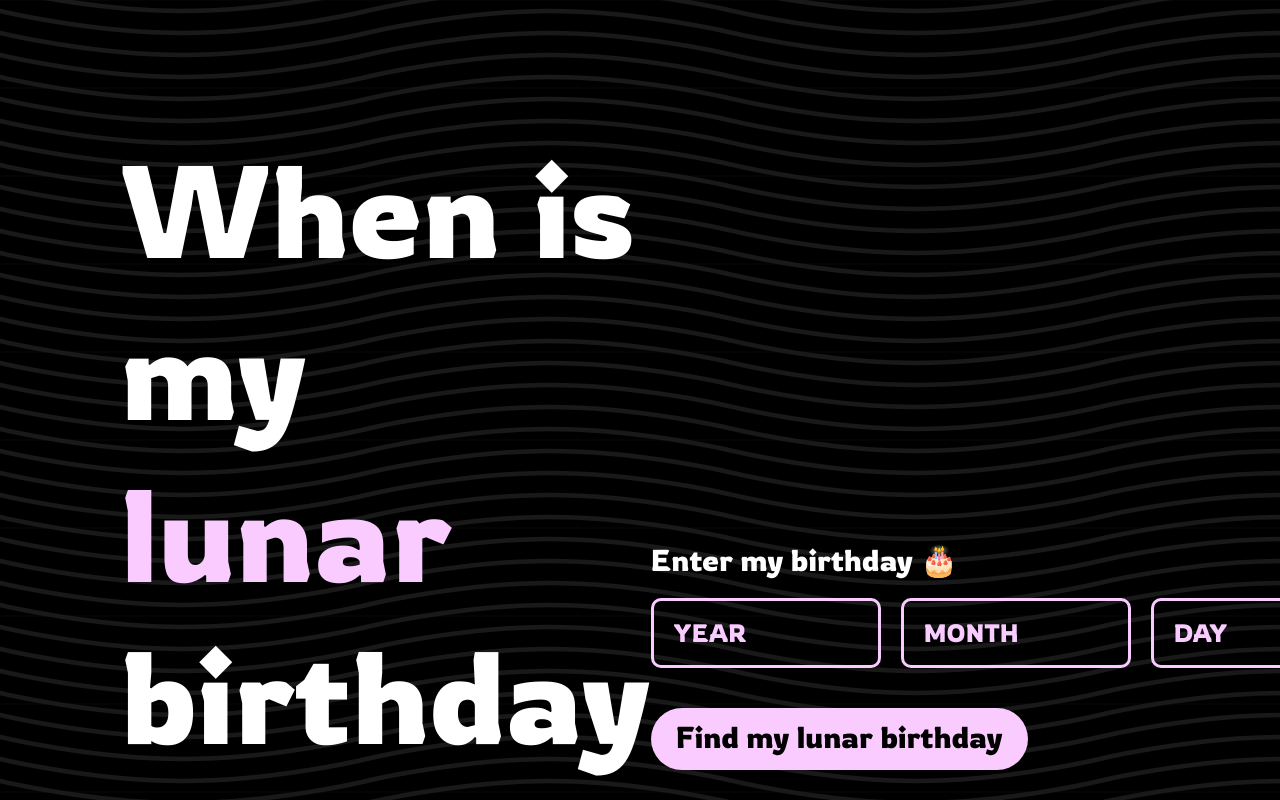
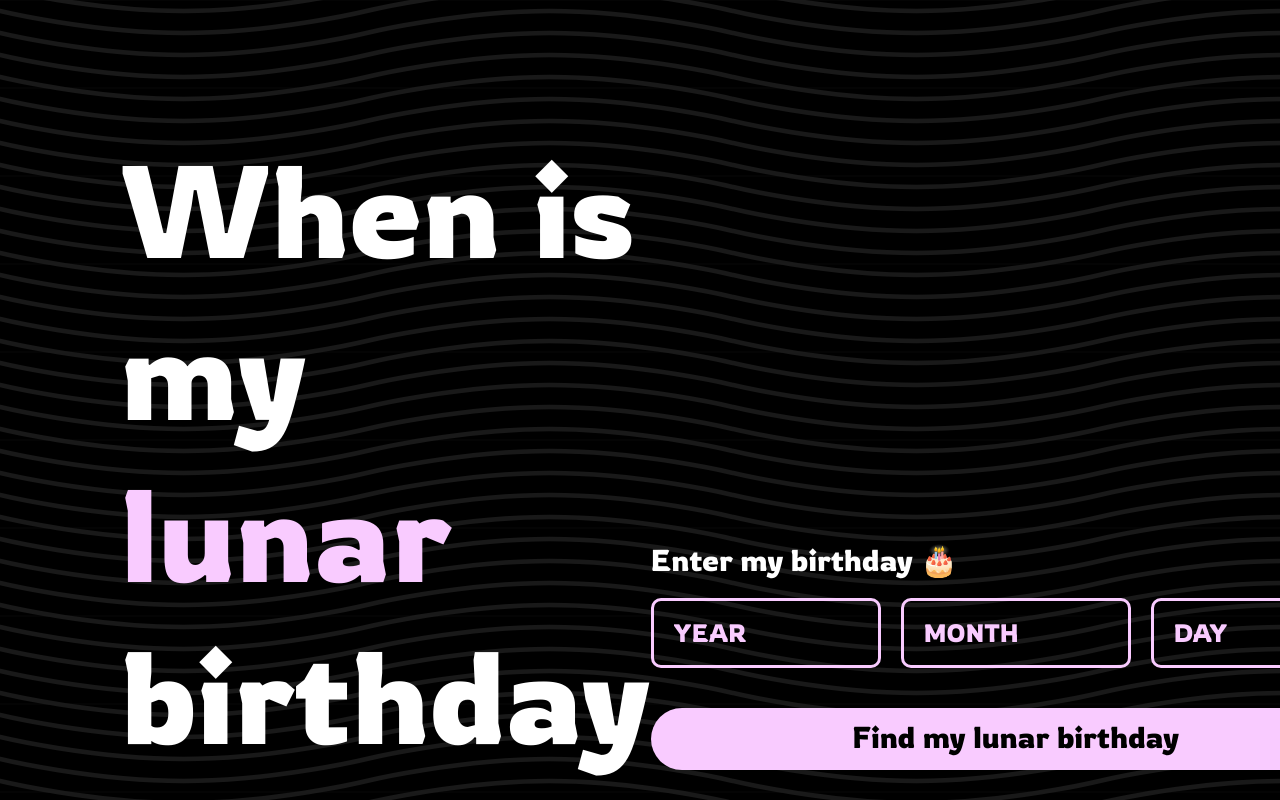
Before and after one commit to iamyujinwon/lunar-birthday-app, a React (Create React App) app: page / in a window 1280 px wide. Shown: the top 800 px of the page. Built offline with nearby package versions, Linux system fonts and the light colour scheme.

Commit message:
make the width of button to be same with the width of date inputs

```diff
--- a/src/pages/index.css
+++ b/src/pages/index.css
@@ -3,6 +3,8 @@
     justify-content: space-between;
     align-items: center;
     margin-top: 10%;
+    padding-left: 120px;
+    padding-right: 120px;
 }
 
 #title {
@@ -12,7 +14,6 @@
 
     flex-basis: 40%;
     position: relative;
-    margin-left: 120px;
 }
 
 #lunar {
@@ -38,6 +39,7 @@
     cursor: pointer;
     position: absolute;
     margin-top: 20px;
+    width: 730px;
 }
 
 #date-section >button:hover {
--- a/src/pages/index.js
+++ b/src/pages/index.js
@@ -5,11 +5,13 @@ const Home = () =>  {
     return (
         <>
             <div id="container">
-                <div id="title">
-                    When is <br />
-                    my <span id="lunar">lunar</span> <br/>
-                    birthday <br />
-                    in 2022?
+                <div id="title-container">
+                    <div id="title">
+                        When is <br />
+                        my <span id="lunar">lunar</span> <br/>
+                        birthday <br />
+                        in 2022?
+                    </div>
                 </div>
                 <div id ="date-section">
                     <form id="date-containter">
```
